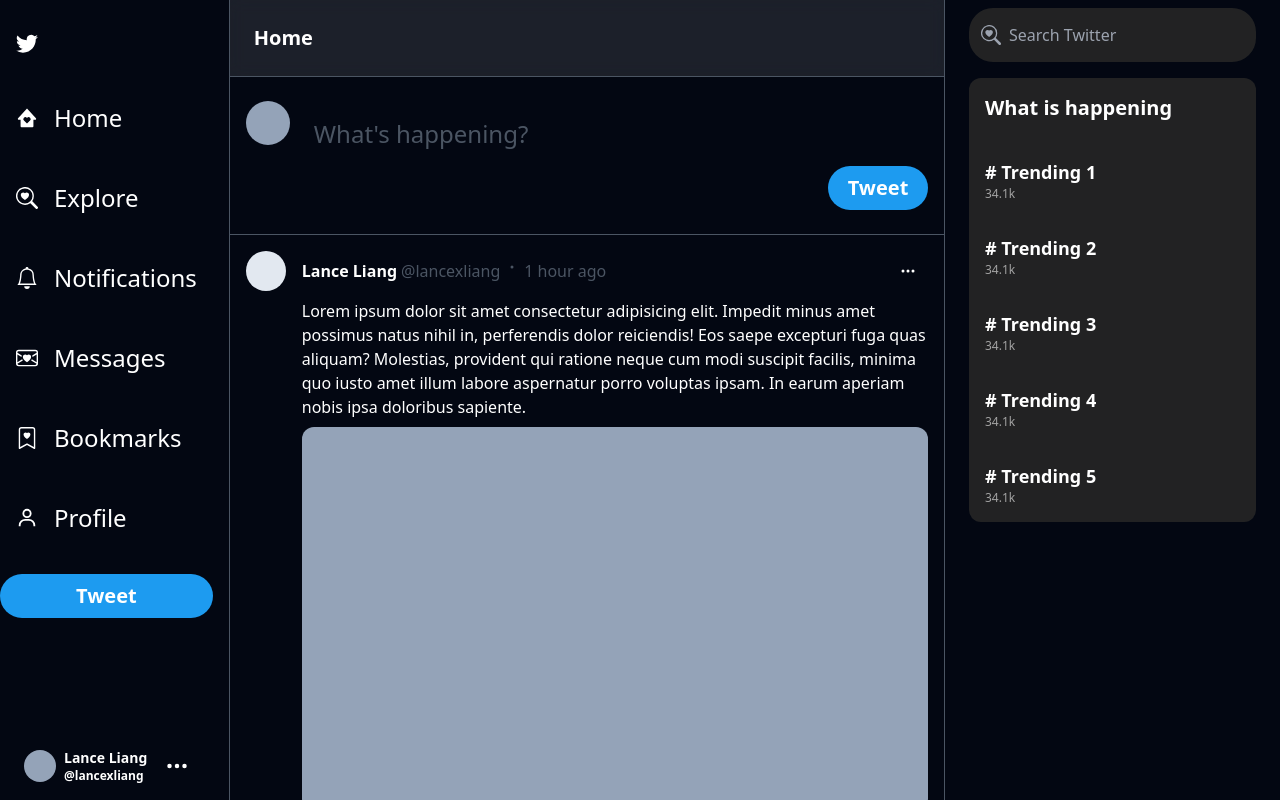
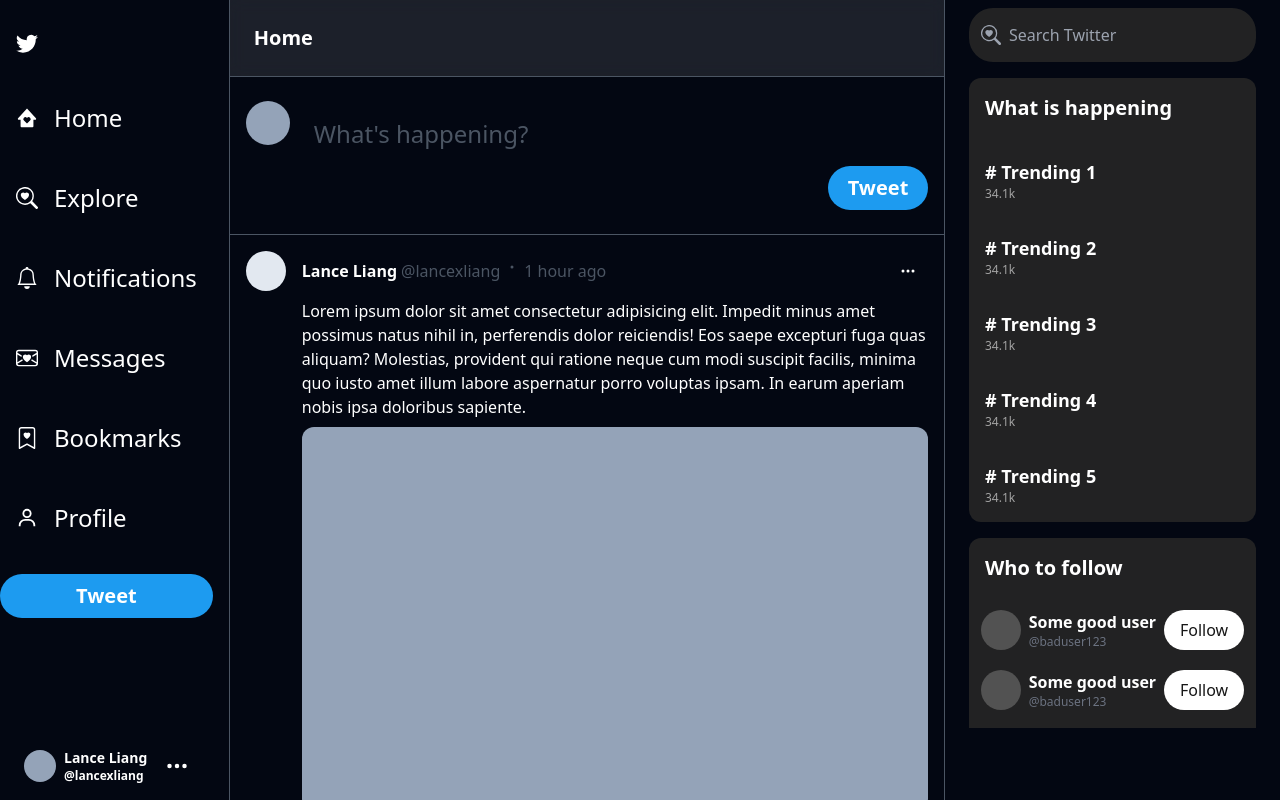
Before and after one commit to LanceLiang2011/twitter-clone, a Next.js app: page / in a window 1280 px wide. Shown: the top 800 px of the page. Built offline with nearby package versions, Linux system fonts and the light colour scheme.

Commit message:
Finish the basic UI design

```diff
--- a/src/app/page.tsx
+++ b/src/app/page.tsx
@@ -1,7 +1,6 @@
 import MainComponent from "@/components/MainComponent";
+import RightPanel from "@/components/RightPanel";
 import SideBar from "@/components/SideBar";
-
-import { BsSearchHeart } from "react-icons/bs";
 
 export default function Home() {
   return (
@@ -12,43 +11,7 @@ export default function Home() {
         {/* Home timeline */}
         <MainComponent />
         {/* Right panel */}
-        <section className=" flex-3 min-w-fit sticky top-2 overflow-y-auto mt-2 flex-col items-stretch h-[90vh] overflow-x-hidden px-6 hidden xl:flex">
-          {/* Search Bar */}
-          <div className=" ">
-            <div className=" relative w-full h-full group">
-              <input
-                id="search-box"
-                className=" peer w-full h-full rounded-3xl p-4 pl-10 outline-none bg-neutral-800/90 focus:border-2 focus:border-twitterblue"
-                type="text"
-                placeholder="Search Twitter"
-              />
-              <label
-                htmlFor="search-box"
-                className=" absolute top-0 left-3 h-full flex items-center justify-center text-gray-400 peer-focus:text-twitterblue"
-              >
-                <BsSearchHeart className=" w-5 h-5 " />
-              </label>
-            </div>
-          </div>
-          {/* Trending */}
-          <div className=" flex flex-col gap-1 rounded-xl bg-neutral-800/90 mt-4">
-            <h3 className=" font-bold text-xl p-4">What is happening</h3>
-            {/* Trending list */}
-            <div>
-              {Array.from({ length: 5 }).map((_, i) => (
-                <div
-                  key={i}
-                  className=" hover:bg-white/10 p-4 last:rounded-b-xl transition duration-200"
-                >
-                  <div className=" font-bold text-lg"># Trending {i + 1}</div>
-                  <div className=" text-xs text-neutral-400">34.1k</div>
-                </div>
-              ))}
-            </div>
-          </div>
-          {/* Who to follow */}
-          <div></div>
-        </section>
+        <RightPanel />
       </div>
     </div>
   );
--- /dev/null
+++ b/src/components/RightPanel.tsx
@@ -0,0 +1,67 @@
+import { BsSearchHeart } from "react-icons/bs";
+
+function RightPanel() {
+  return (
+    <section className=" sticky top-2 flex-3 min-w-fit overflow-y-auto mt-2 flex-col items-stretch h-[90vh] overflow-x-hidden px-6 hidden xl:flex">
+      {/* Search Bar */}
+      <div className=" ">
+        <div className=" relative w-full h-full group ">
+          <input
+            id="search-box"
+            className=" peer w-full h-full rounded-3xl p-4 pl-10 outline-none bg-neutral-800/90 focus:border-2 focus:border-twitterblue"
+            type="text"
+            placeholder="Search Twitter"
+          />
+          <label
+            htmlFor="search-box"
+            className=" absolute top-0 left-3 h-full flex items-center justify-center text-gray-400 peer-focus:text-twitterblue"
+          >
+            <BsSearchHeart className=" w-5 h-5 " />
+          </label>
+        </div>
+      </div>
+      {/* Trending */}
+      <div className=" flex flex-col gap-1 rounded-xl bg-neutral-800/90 mt-4">
+        <h3 className=" font-bold text-xl p-4">What is happening</h3>
+        {/* Trending list */}
+        <div>
+          {Array.from({ length: 5 }).map((_, i) => (
+            <div
+              key={i}
+              className=" hover:bg-white/10 p-4 last:rounded-b-xl transition duration-200"
+            >
+              <div className=" font-bold text-lg"># Trending {i + 1}</div>
+              <div className=" text-xs text-neutral-400">34.1k</div>
+            </div>
+          ))}
+        </div>
+      </div>
+      {/* Who to follow */}
+      <div className=" flex flex-col gap-1 rounded-xl bg-neutral-800/90 mt-4 pb-2">
+        <h3 className=" font-bold text-xl p-4">Who to follow</h3>
+        <div className="flex flex-col gap-1">
+          {Array.from({ length: 4 }).map((_, i) => (
+            <div
+              key={i}
+              className=" w-full hover:bg-white/10 p-2 justify-around flex items-center last:rounded-b-xl transition duration-200"
+            >
+              {/* avatar */}
+              <div className=" w-10 h-10 bg-neutral-600 rounded-full"></div>
+              {/* user info */}
+              <div className="flex flex-col">
+                <div className=" font-bold text-white">Some good user</div>
+                <div className=" text-gray-500 text-xs">@baduser123</div>
+              </div>
+              {/* follow btn */}
+              <button className=" rounded-full py-2 px-4 bg-white text-neutral-900 hover:bg-opacity-80">
+                Follow
+              </button>
+            </div>
+          ))}
+        </div>
+      </div>
+    </section>
+  );
+}
+
+export default RightPanel;
```
